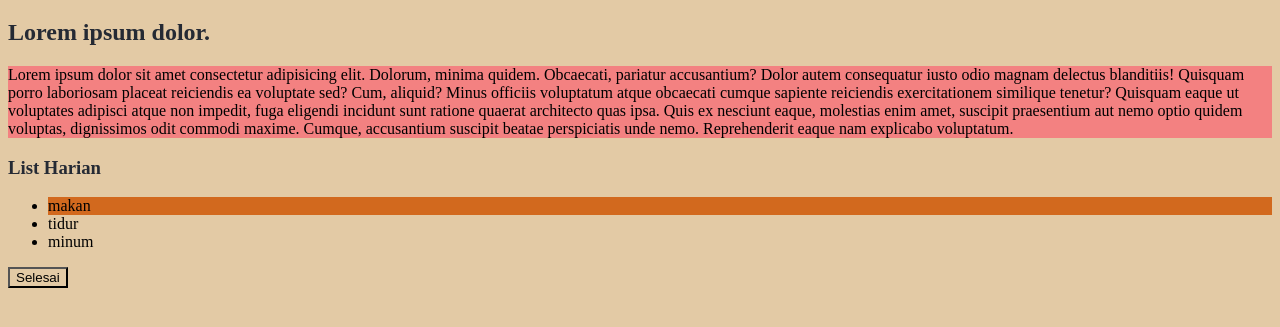
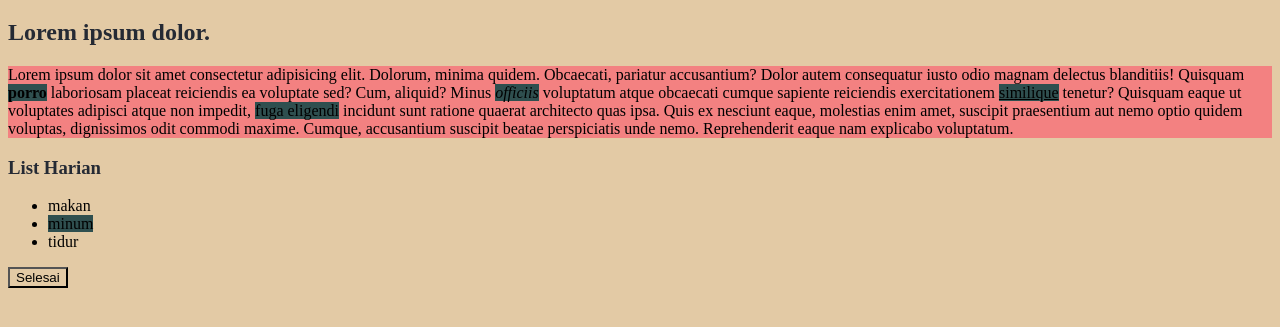
Before and after one commit to setiawancode/belajar-CSS, a plain HTML site: page selector/index.html in a window 1280 px wide. Shown: the part 61-388 px from the top of the page. Drawn offline with Linux system fonts and the light colour scheme.

Commit message:
selector class

```diff
--- a/selector/index.html
+++ b/selector/index.html
@@ -12,21 +12,23 @@
     <p>
       Lorem ipsum dolor sit amet consectetur adipisicing elit. Dolorum, minima
       quidem. Obcaecati, pariatur accusantium? Dolor autem consequatur iusto
-      odio magnam delectus blanditiis! Quisquam porro laboriosam placeat
-      reiciendis ea voluptate sed? Cum, aliquid? Minus officiis voluptatum atque
-      obcaecati cumque sapiente reiciendis exercitationem similique tenetur?
-      Quisquam eaque ut voluptates adipisci atque non impedit, fuga eligendi
-      incidunt sunt ratione quaerat architecto quas ipsa. Quis ex nesciunt
-      eaque, molestias enim amet, suscipit praesentium aut nemo optio quidem
-      voluptas, dignissimos odit commodi maxime. Cumque, accusantium suscipit
-      beatae perspiciatis unde nemo. Reprehenderit eaque nam explicabo
-      voluptatum.
+      odio magnam delectus blanditiis! Quisquam
+      <b class="mark">porro</b> laboriosam placeat reiciendis ea voluptate sed?
+      Cum, aliquid? Minus <i class="mark">officiis</i> voluptatum atque
+      obcaecati cumque sapiente reiciendis exercitationem
+      <u class="mark">similique</u> tenetur? Quisquam eaque ut voluptates
+      adipisci atque non impedit,
+      <span class="mark">fuga eligendi</span> incidunt sunt ratione quaerat
+      architecto quas ipsa. Quis ex nesciunt eaque, molestias enim amet,
+      suscipit praesentium aut nemo optio quidem voluptas, dignissimos odit
+      commodi maxime. Cumque, accusantium suscipit beatae perspiciatis unde
+      nemo. Reprehenderit eaque nam explicabo voluptatum.
     </p>
     <h3>List Harian</h3>
     <ul>
-      <li id="li1">makan</li>
-      <li>tidur</li>
-      <li>minum</li>
+      <li><span>makan</span></li>
+      <li><span id="li2" class="mark">minum</span></li>
+      <li><span>tidur</span></li>
     </ul>
     <button>Selesai</button>
   </body>
--- a/selector/style.css
+++ b/selector/style.css
@@ -15,3 +15,7 @@ p {
 #li1 {
   background-color: chocolate;
 }
+
+.mark {
+  background-color: darkslategray;
+}
```
